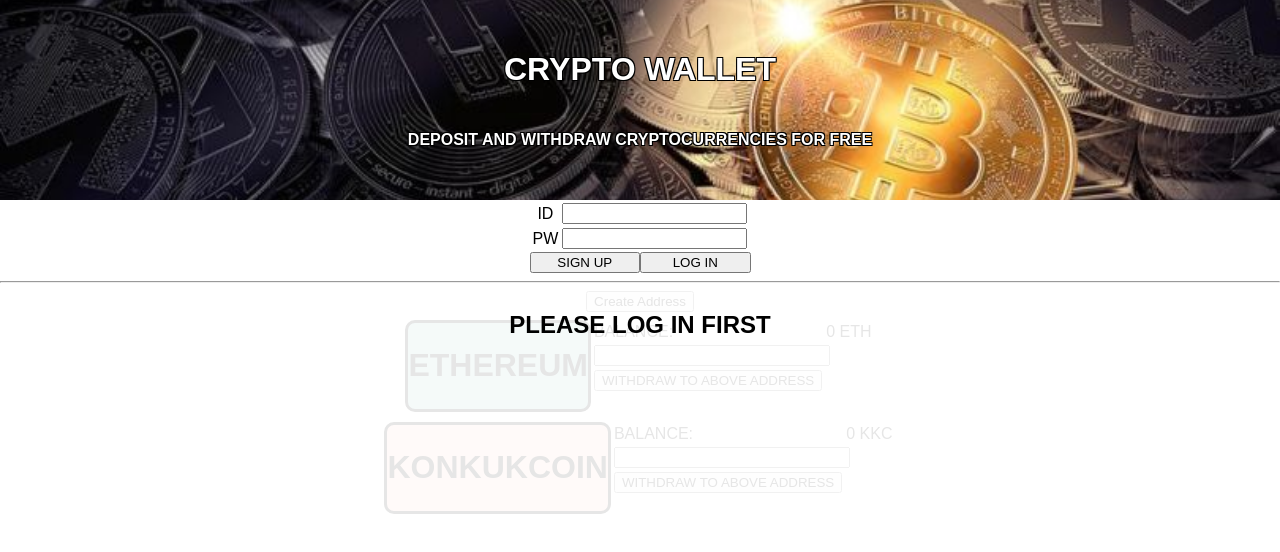
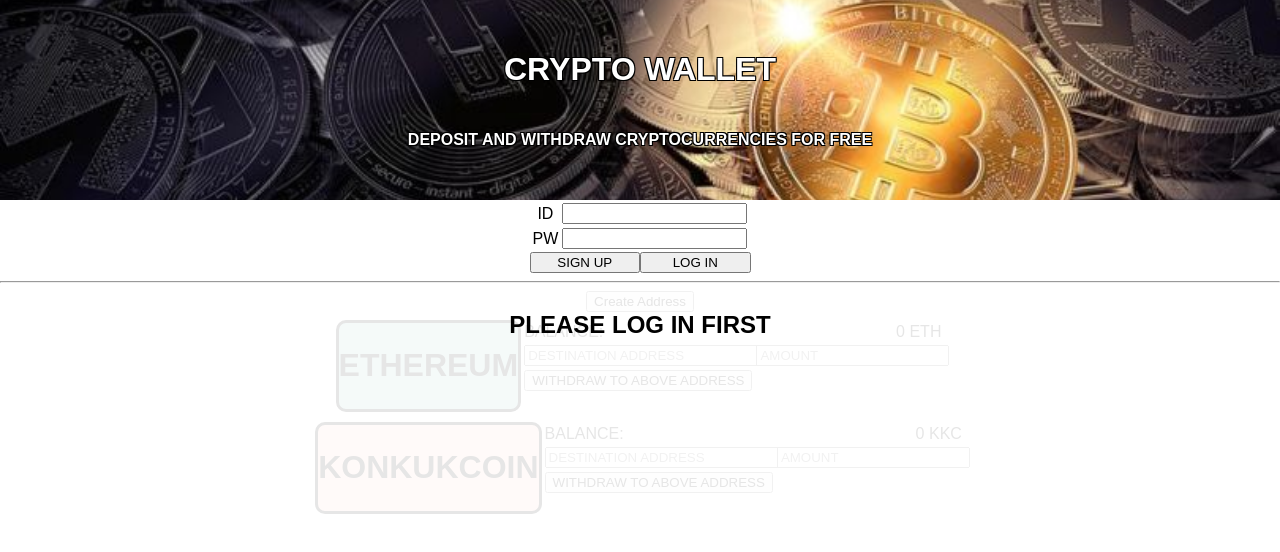
Before and after one commit to noreebia/cryptocurrency-wallet-front-end, a React (Create React App) app: page / in a window 1280 px wide. Shown: the top 552 px of the page. Built offline with nearby package versions, Linux system fonts and the light colour scheme.

Commit message:
Add input field to enter amount to withdraw

```diff
--- a/src/CurrencyInfo.js
+++ b/src/CurrencyInfo.js
@@ -5,16 +5,23 @@ class CurrencyInfo extends Component {
     constructor(props) {
         super(props);
         this.state = {
-            inputField: '',
+            addressField: "",
+            amountField: "",
             rgb: [255, 255, 255]
         };
         this.getRandomRgb = this.getRandomRgb.bind(this);
-        this.updateInputField = this.updateInputField.bind(this);
+        this.updateAddressField = this.updateAddressField.bind(this);
+        this.updateAmountField = this.updateAmountField.bind(this);
     }
 
-    updateInputField(event) {
+    updateAddressField(event) {
         console.log(event.target.value);
-        this.setState({ inputField: event.target.value });
+        this.setState({ addressField: event.target.value });
+    }
+
+    updateAmountField(event){
+        console.log(event.target.value);
+        this.setState({ amountField: event.target.value });
     }
 
     componentDidMount() {
@@ -55,13 +62,16 @@ class CurrencyInfo extends Component {
                             <tr>
                                 <td>
                                     <form className="withdrawal">
-                                        <input type="text" name="destinationAddress" className="fullWidth" value={this.state.inputField} onChange={this.updateInputField}></input>
+                                        <input type="text" name="destinationAddress" className="fullWidth" value={this.state.addressField} onChange={this.updateAddressField} placeholder="DESTINATION ADDRESS"></input>
                                     </form>
+                                </td>
+                                <td>
+                                    <input type="text" name="amount" className="fullWidth" value={this.state.amountField} onChange={this.updateAmountField} placeholder="AMOUNT"></input>
                                 </td>
                             </tr>
                             <tr>
                                 <td>
-                                    <button form="withdrawal" className="fullWidth" onClick={this.props.sendTransaction}>WITHDRAW TO ABOVE ADDRESS</button>
+                                    <button form="withdrawal" className="fullWidth" onClick={this.props.sendTransaction} >WITHDRAW TO ABOVE ADDRESS</button>
                                 </td>
                             </tr>
                         </tbody>
```
